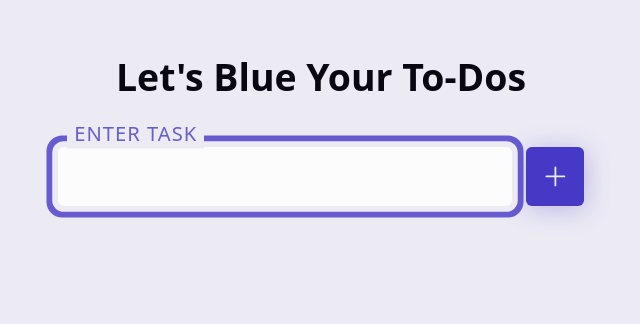
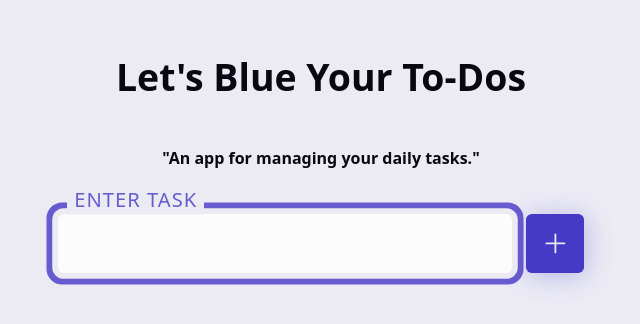
Before and after one commit to bluelearn-open-source/Lets-Blue-The-Hacktoberfest, a React (Vite) app: page / in a window 1280 px wide. Shown: the top 324 px of the page, without its empty margins (319-959 px from the left). Built offline with nearby package versions, Linux system fonts and the light colour scheme.

Commit message:
Added description for the app

```diff
--- a/src/App.jsx
+++ b/src/App.jsx
@@ -44,6 +44,7 @@ function App() {
       <header>
         <h1> Let's Blue Your To-Dos</h1>
       </header>
+     <h4> "An app for managing your daily tasks." </h4>
 
       <CustomForm addTask={addTask}/>
       {tasks && (
```
